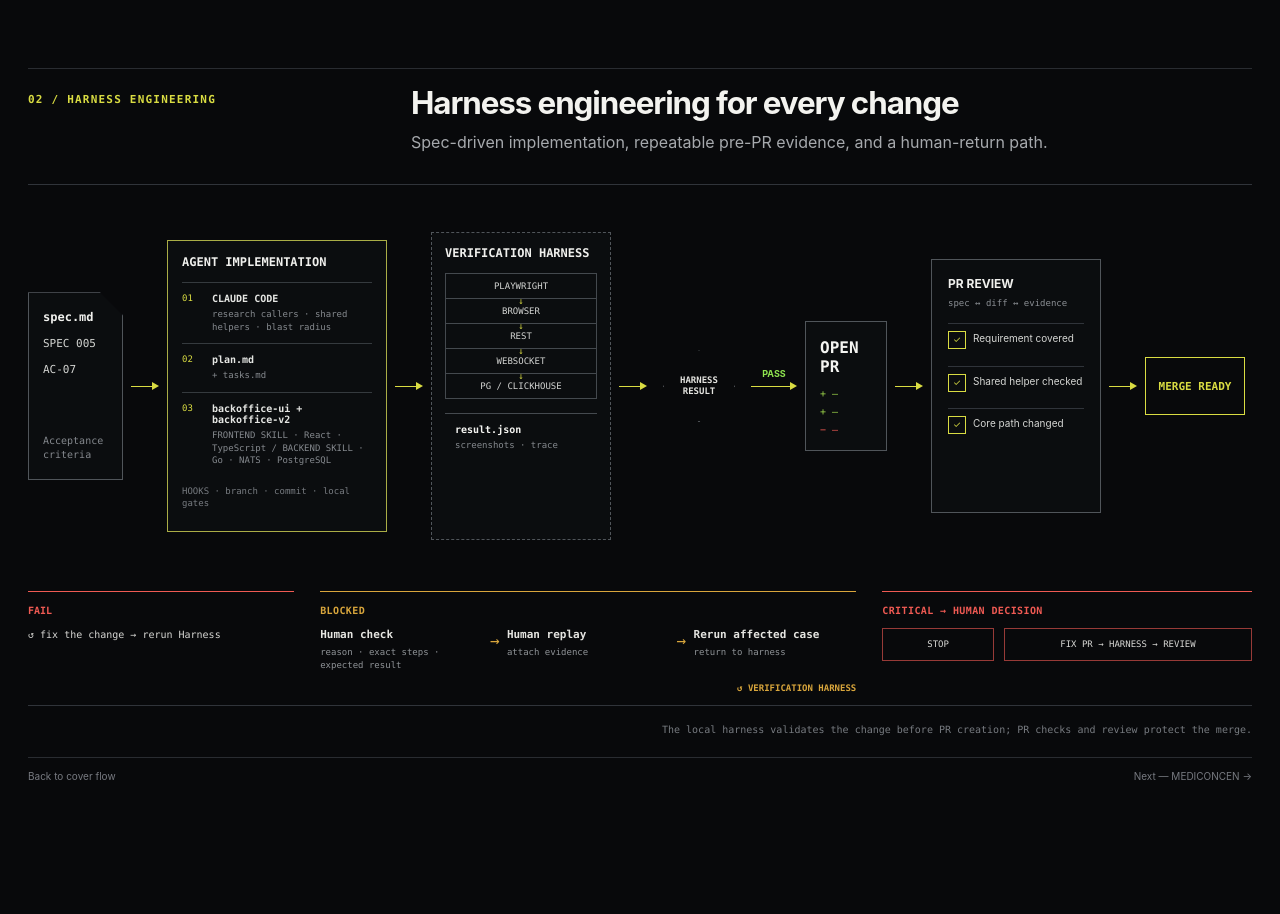
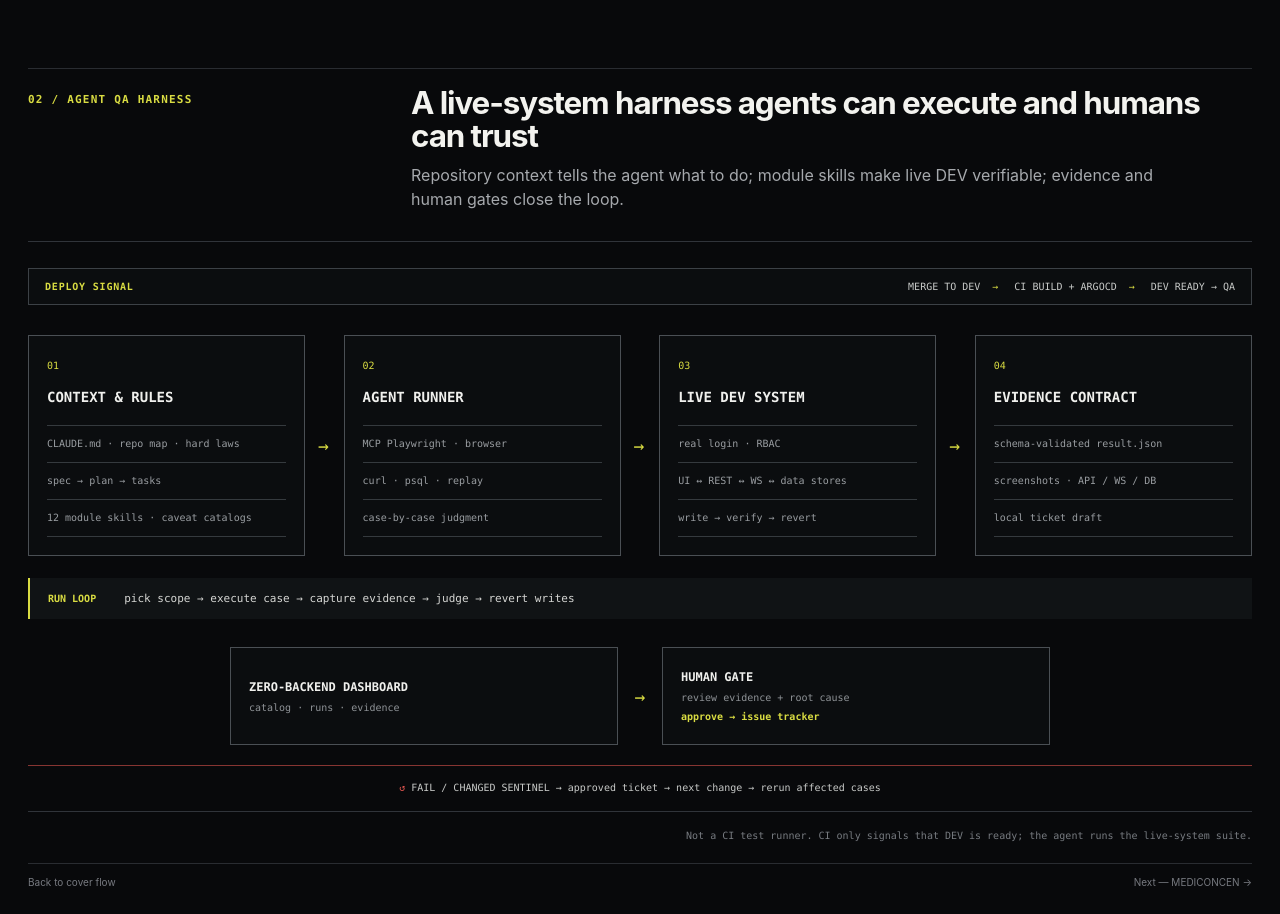
Before and after one commit to outsider987/victor-site, a Next.js app: page /work/cypherlab in a window 1280 px wide. Shown: the part 1120-2034 px from the top of the page. Before the commit the page ends 1928 px from the top, so only its background shows below. Built offline with nearby package versions, Linux system fonts and the light colour scheme.

Commit message:
Reframe CypherLab agent harness

```diff
--- a/src/app/globals.css
+++ b/src/app/globals.css
@@ -166,7 +166,7 @@ html[lang="zh-Hant"] .about-bio { letter-spacing: 0; line-height: 1.42; }
 .cypher-product-section, .cypher-delivery-section { min-width: 0; padding-top: 18px; border-top: 1px solid var(--line); }
 .cypher-delivery-section { margin-top: clamp(84px, 10vh, 132px); }
 .cypher-section-heading { display: grid; grid-template-columns: minmax(190px, .55fr) minmax(0, 1.45fr); align-items: start; gap: clamp(28px, 5vw, 84px); }
-.cypher-section-heading > span, .cypher-stack-rail, .cypher-callouts span, .cypher-trust-paths, .cypher-boundary, .delivery-document, .delivery-implementation, .delivery-pr, .delivery-harness, .delivery-verdict, .delivery-review p, .delivery-merge, .delivery-feedback, .delivery-note { font-family: ui-monospace, SFMono-Regular, Menlo, monospace; }
+.cypher-section-heading > span, .cypher-stack-rail, .cypher-callouts span, .cypher-trust-paths, .cypher-boundary, .harness-trigger, .harness-card, .harness-loop, .harness-outputs, .harness-feedback, .delivery-note { font-family: ui-monospace, SFMono-Regular, Menlo, monospace; }
 .cypher-section-heading > span { padding-top: 6px; color: var(--cypher); font-size: 11px; font-weight: 700; letter-spacing: .11em; }
 .cypher-section-heading h2 { max-width: 850px; margin: 0; color: #f3f3ef; font-size: clamp(27px, 2.45vw, 38px); letter-spacing: -.035em; line-height: 1.05; }
 .cypher-section-heading p { max-width: 760px; margin: 10px 0 0; color: #a6a9ad; font-size: 16px; line-height: 1.5; }
@@ -222,69 +222,31 @@ html[lang="zh-Hant"] .about-bio { letter-spacing: 0; line-height: 1.42; }
 .cypher-trust-paths li:not(:last-child)::after { content: "→"; position: absolute; left: calc(100% + 7px); color: #d7d8d4; font-size: 16px; }
 .cypher-boundary { margin: 13px 0 0; color: #7f8388; font-size: 11px; line-height: 1.5; }
 
-.delivery-canvas { position: relative; min-width: 0; margin-top: 30px; padding: 26px 0 12px; border-block: 1px solid #30343a; }
-.delivery-main-flow { min-height: 350px; display: grid; grid-template-columns: minmax(95px,.58fr) 28px minmax(220px,1.22fr) 28px minmax(180px,1fr) 28px minmax(88px,.48fr) 46px minmax(82px,.45fr) 28px minmax(170px,.92fr) 28px minmax(100px,.55fr); align-items: center; gap: 8px; }
-.delivery-arrow { position: relative; display: block; min-width: 0; height: 26px; font-style: normal; }
-.delivery-arrow::before { position: absolute; top: 50%; right: 5px; left: 0; height: 1px; background: var(--cypher); content: ""; }
-.delivery-arrow::after { position: absolute; top: calc(50% - 4px); right: 0; border-width: 4px 0 4px 7px; border-style: solid; border-color: transparent transparent transparent var(--cypher); content: ""; }
-.delivery-pass span { position: absolute; right: 0; bottom: calc(50% + 7px); left: 0; color: #8ee34f; font-size: 9px; font-weight: 700; text-align: center; }
-.delivery-document, .delivery-implementation, .delivery-pr, .delivery-harness, .delivery-review { min-width: 0; border: 1px solid #50555a; background: #0b0d0f; }
-.delivery-document { min-height: 188px; display: flex; flex-direction: column; gap: 13px; padding: 17px 14px; clip-path: polygon(0 0, calc(100% - 23px) 0, 100% 23px, 100% 100%, 0 100%); }
-.delivery-document strong { color: #f1f1ee; font-size: 12px; }
-.delivery-document span { color: #d4d5d2; font-size: 11px; }
-.delivery-document small { margin-top: auto; color: #85898e; font-size: 10px; line-height: 1.4; }
-.delivery-implementation { min-height: 292px; padding: 14px; border-color: color-mix(in srgb, var(--cypher) 68%, #454a4f); }
-.delivery-implementation h3 { margin: 0; color: #f0f0ed; font-size: 12px; }
-.delivery-implementation ol { display: grid; gap: 0; margin: 13px 0 0; padding: 0; list-style: none; }
-.delivery-implementation li { min-width: 0; display: grid; grid-template-columns: 22px minmax(0,1fr); gap: 8px; padding: 10px 0; border-top: 1px solid #353a3e; }
-.delivery-implementation li > span { color: var(--cypher); font-size: 9px; }
-.delivery-implementation li strong, .delivery-implementation li small { display: block; overflow-wrap: anywhere; }
-.delivery-implementation li strong { color: #e5e6e3; font-size: 10px; }
-.delivery-implementation li small { margin-top: 4px; color: #85898e; font-size: 9px; line-height: 1.4; }
-.delivery-implementation p { margin: 8px 0 0; color: #777b80; font-size: 9px; line-height: 1.4; }
-.delivery-pr { min-height: 130px; display: flex; flex-direction: column; justify-content: center; gap: 7px; padding: 14px; }
-.delivery-pr strong { margin-bottom: 5px; font-size: 16px; }
-.delivery-pr span { color: #92969a; font-size: 10px; }
-.delivery-pr span:nth-of-type(1), .delivery-pr span:nth-of-type(2) { color: #9fd84b; }
-.delivery-pr span:last-child { color: var(--cypher-red); }
-.delivery-harness { min-height: 308px; padding: 13px; border-style: dashed; }
-.delivery-harness h3, .delivery-review h3 { margin: 0; color: #f0f0ed; font-size: 12px; }
-.delivery-harness ol { display: grid; gap: 0; margin: 13px 0 0; padding: 0; list-style: none; }
-.delivery-harness li { position: relative; padding: 7px 4px; border: 1px solid #44494e; color: #d3d4d2; font-size: 9px; text-align: center; }
-.delivery-harness li + li { border-top: 0; }
-.delivery-harness li:not(:last-child)::after { content: "↓"; position: absolute; z-index: 2; right: 0; bottom: -8px; left: 0; color: var(--cypher); }
-.delivery-harness > div { margin-top: 14px; padding: 10px; border-top: 1px solid #454a4f; }
-.delivery-harness > div strong, .delivery-harness > div small { display: block; }
-.delivery-harness > div strong { font-size: 10px; }
-.delivery-harness > div small { margin-top: 5px; color: #85898e; font-size: 9px; }
-.delivery-verdict { align-self: center; display: grid; justify-items: center; text-align: center; }
-.delivery-verdict strong { width: 72px; height: 72px; display: grid; place-items: center; padding: 10px; border: 1px solid #666b70; clip-path: polygon(50% 0,100% 50%,50% 100%,0 50%); color: #e3e3df; font-size: 9px; line-height: 1.25; }
-.delivery-review { min-height: 254px; padding: 16px; }
-.delivery-review p { margin: 7px 0 15px; color: #8b8f94; font-size: 9px; }
-.delivery-review ul { display: grid; gap: 12px; margin: 0; padding: 0; list-style: none; }
-.delivery-review li { position: relative; padding: 8px 0 8px 25px; border-top: 1px solid #30343a; color: #d5d6d3; font-size: 10px; line-height: 1.35; }
-.delivery-review li::before { content: "✓"; position: absolute; top: 7px; left: 0; width: 16px; height: 16px; display: grid; place-items: center; border: 1px solid var(--cypher); color: var(--cypher); font-size: 9px; }
-.delivery-merge { align-self: center; min-height: 58px; display: grid; place-items: center; padding: 10px; border: 1px solid var(--cypher); color: var(--cypher); font-size: 11px; text-align: center; }
-.delivery-feedback { display: grid; grid-template-columns: .72fr 1.45fr 1fr; gap: 26px; margin-top: 30px; }
-.delivery-fail, .delivery-manual, .delivery-critical { min-width: 0; padding-top: 13px; border-top: 1px solid; }
-.delivery-fail { border-color: var(--cypher-red); }
-.delivery-manual { border-color: var(--cypher-amber); }
-.delivery-critical { border-color: var(--cypher-red); }
-.delivery-fail strong, .delivery-fail span { display: block; }
-.delivery-fail strong { color: var(--cypher-red); font-size: 10px; }
-.delivery-fail span { margin-top: 12px; color: #d8d8d5; font-size: 10px; line-height: 1.45; }
-.delivery-manual > strong, .delivery-critical > strong { display: block; margin-bottom: 12px; font-size: 10px; letter-spacing: .04em; }
-.delivery-manual > strong { color: var(--cypher-amber); }
-.delivery-critical > strong { color: var(--cypher-red); }
-.delivery-manual ol { display: grid; grid-template-columns: repeat(3,minmax(0,1fr)); gap: 24px; margin: 0; padding: 0; list-style: none; }
-.delivery-manual li { position: relative; min-width: 0; }
-.delivery-manual li:not(:last-child)::after { content: "→"; position: absolute; top: 3px; left: calc(100% + 7px); color: var(--cypher-amber); }
-.delivery-manual span, .delivery-manual small { display: block; }
-.delivery-manual span { color: #e5e5e1; font-size: 11px; font-weight: 700; }
-.delivery-manual small { margin-top: 5px; color: #8f9397; font-size: 9px; line-height: 1.4; }
-.delivery-manual b { display: block; margin-top: 12px; color: var(--cypher-amber); font-size: 9px; text-align: right; }
-.delivery-critical div { display: grid; grid-template-columns: .45fr 1fr; gap: 10px; }
-.delivery-critical span { padding: 9px; border: 1px solid rgba(239,90,83,.62); color: #d8d8d5; font-size: 9px; line-height: 1.4; text-align: center; }
+.delivery-canvas { min-width: 0; margin-top: 30px; padding: 26px 0 16px; border-block: 1px solid #30343a; }
+.harness-trigger { display: flex; align-items: center; justify-content: space-between; gap: 24px; padding: 12px 16px; border: 1px solid #3c4146; background: #0b0d0f; }
+.harness-trigger > strong { color: var(--cypher); font-size: 10px; letter-spacing: .08em; }
+.harness-trigger ol { display: flex; align-items: center; gap: 34px; margin: 0; padding: 0; list-style: none; }
+.harness-trigger li { position: relative; color: #c8cac8; font-size: 10px; }
+.harness-trigger li:not(:last-child)::after { position: absolute; left: calc(100% + 12px); color: var(--cypher); content: "→"; }
+.harness-grid { display: grid; grid-template-columns: repeat(4,minmax(0,1fr)); gap: clamp(34px,3vw,48px); margin-top: 30px; }
+.harness-card { position: relative; min-width: 0; min-height: 220px; padding: 18px; border: 1px solid #4a4f54; background: #0b0d0f; }
+.harness-card:not(:last-child)::after { position: absolute; top: 50%; left: 100%; width: clamp(34px,3vw,48px); color: var(--cypher); content: "→"; font-size: 18px; line-height: 0; text-align: center; }
+.harness-card > span { color: var(--cypher); font-size: 10px; }
+.harness-card h3 { margin: 16px 0 20px; color: #f0f0ed; font-size: 14px; }
+.harness-card ul { display: grid; gap: 0; margin: 0; padding: 0; border-top: 1px solid #353a3e; list-style: none; }
+.harness-card li { padding: 11px 0; border-bottom: 1px solid #353a3e; color: #999da1; font-size: 10px; line-height: 1.4; }
+.harness-loop { display: grid; grid-template-columns: max-content minmax(0,1fr); align-items: center; gap: 28px; margin-top: 22px; padding: 14px 18px; border-left: 2px solid var(--cypher); background: #101315; }
+.harness-loop strong { color: var(--cypher); font-size: 10px; }
+.harness-loop span { color: #d5d6d3; font-size: 11px; }
+.harness-outputs { width: min(820px,100%); display: grid; grid-template-columns: 1fr 44px 1fr; align-items: center; margin: 28px auto 0; }
+.harness-outputs article { min-height: 98px; display: flex; flex-direction: column; justify-content: center; padding: 16px 18px; border: 1px solid #4a4f54; background: #0b0d0f; }
+.harness-outputs strong, .harness-outputs span, .harness-outputs b { display: block; }
+.harness-outputs strong { color: #f0f0ed; font-size: 12px; }
+.harness-outputs span { margin-top: 8px; color: #8f9397; font-size: 10px; }
+.harness-outputs b { margin-top: 8px; color: var(--cypher); font-size: 10px; }
+.harness-outputs > i { color: var(--cypher); font-size: 18px; font-style: normal; text-align: center; }
+.harness-feedback { margin: 20px 0 0; padding-top: 14px; border-top: 1px solid rgba(239,90,83,.55); color: #c8cac8; font-size: 10px; line-height: 1.5; text-align: center; }
+.harness-feedback::first-letter { color: var(--cypher-red); }
 .delivery-note { margin-top: 16px; color: #777b80; font-size: 10px; line-height: 1.5; text-align: right; }
 .mediconcen-case { --care: #007a58; --care-paper: #efeee8; --care-line: #c9cbc5; padding: 25px; background: var(--care-paper); color: #111513; }
 .project-dialog .mediconcen-case { display: block; }
@@ -374,19 +336,9 @@ html[lang="zh-Hant"] .about-bio { letter-spacing: 0; line-height: 1.42; }
 @media (max-width: 1180px) {
   .cypher-product-layout { grid-template-columns: minmax(110px,.28fr) minmax(0,1.72fr); }
   .cypher-operator { grid-column: 1 / -1; min-height: 390px; }
-  .delivery-main-flow { min-height: 0; display: flex; flex-direction: column; align-items: stretch; gap: 0; }
-  .delivery-arrow { width: 100%; height: 34px; }
-  .delivery-arrow::before { top: 0; right: auto; bottom: 5px; left: 50%; width: 1px; height: auto; }
-  .delivery-arrow::after { top: auto; right: auto; bottom: 0; left: calc(50% - 4px); border-width: 7px 4px 0; border-color: var(--cypher) transparent transparent; }
-  .delivery-pass span { top: 10px; right: auto; bottom: auto; left: calc(50% + 12px); }
-  .delivery-document, .delivery-implementation, .delivery-pr, .delivery-harness, .delivery-review, .delivery-merge { width: 100%; min-height: 0; }
-  .delivery-document { min-height: 138px; }
-  .delivery-implementation { min-height: 0; }
-  .delivery-pr { min-height: 110px; }
-  .delivery-harness { min-height: 0; }
-  .delivery-verdict { width: 100%; align-items: center; }
-  .delivery-verdict strong { width: 86px; height: 86px; }
-  .delivery-feedback { grid-template-columns: 1fr; margin-top: 28px; }
+  .harness-grid { grid-template-columns: 1fr; gap: 34px; }
+  .harness-card { min-height: 0; }
+  .harness-card:not(:last-child)::after { top: 100%; left: 0; width: 100%; line-height: 34px; content: "↓"; }
 }
 
 @media (min-width: 821px) and (max-height: 820px) {
@@ -518,10 +470,13 @@ html[lang="zh-Hant"] .about-bio { letter-spacing: 0; line-height: 1.42; }
   .cypher-trust-paths ol { grid-template-columns: 1fr; gap: 22px; }
   .cypher-trust-paths li:not(:last-child)::after { content: "↓"; top: calc(100% + 3px); left: 16px; }
   .delivery-canvas { padding-top: 20px; }
-  .delivery-feedback { grid-template-columns: 1fr; }
-  .delivery-manual ol { grid-template-columns: 1fr; gap: 27px; }
-  .delivery-manual li:not(:last-child)::after { content: "↓"; top: calc(100% + 5px); left: 1px; }
-  .delivery-critical div { grid-template-columns: 1fr; }
+  .harness-trigger { align-items: flex-start; flex-direction: column; }
+  .harness-trigger ol { align-items: flex-start; flex-direction: column; gap: 22px; }
+  .harness-trigger li:not(:last-child)::after { top: calc(100% + 3px); left: 0; content: "↓"; }
+  .harness-loop { grid-template-columns: 1fr; gap: 8px; }
+  .harness-outputs { grid-template-columns: 1fr; }
+  .harness-outputs > i { min-height: 34px; line-height: 34px; transform: rotate(90deg); }
+  .harness-feedback { text-align: left; }
   .delivery-note { text-align: left; }
   .mediconcen-case { padding: 18px 16px 24px; }
   .mediconcen-case .case-title { grid-template-columns: 1fr; }
--- a/src/components/case-study.tsx
+++ b/src/components/case-study.tsx
@@ -52,40 +52,21 @@ function CypherArchitecture({ lang }: { lang: "en" | "zh" }) {
       boundary: "Pricing internals omitted. Accepted, pending approval, and engine-applied remain distinct states.",
     },
     delivery: {
-      eyebrow: "02 / HARNESS ENGINEERING",
-      title: "Harness engineering for every change",
-      lede: "Spec-driven implementation, repeatable pre-PR evidence, and a human-return path.",
-      spec: ["spec.md", "SPEC 005", "AC-07", "Acceptance criteria"],
-      implementation: "AGENT IMPLEMENTATION",
-      claude: ["CLAUDE CODE", "research callers · shared helpers · blast radius"],
-      plan: ["plan.md", "+ tasks.md"],
-      repos: [
-        ["backoffice-ui", "React · TypeScript", "FRONTEND SKILL"],
-        ["backoffice-v2", "Go · NATS · PostgreSQL", "BACKEND SKILL"],
+      eyebrow: "02 / AGENT QA HARNESS",
+      title: "A live-system harness agents can execute and humans can trust",
+      lede: "Repository context tells the agent what to do; module skills make live DEV verifiable; evidence and human gates close the loop.",
+      trigger: ["DEPLOY SIGNAL", "MERGE TO DEV", "CI BUILD + ARGOCD", "DEV READY → QA"],
+      blocks: [
+        { number: "01", title: "CONTEXT & RULES", items: ["CLAUDE.md · repo map · hard laws", "spec → plan → tasks", "12 module skills · caveat catalogs"] },
+        { number: "02", title: "AGENT RUNNER", items: ["MCP Playwright · browser", "curl · psql · replay", "case-by-case judgment"] },
+        { number: "03", title: "LIVE DEV SYSTEM", items: ["real login · RBAC", "UI ↔ REST ↔ WS ↔ data stores", "write → verify → revert"] },
+        { number: "04", title: "EVIDENCE CONTRACT", items: ["schema-validated result.json", "screenshots · API / WS / DB", "local ticket draft"] },
       ],
-      hooks: "HOOKS · branch · commit · local gates",
-      pr: "OPEN PR",
-      harness: "VERIFICATION HARNESS",
-      evidence: ["PLAYWRIGHT", "BROWSER", "REST", "WEBSOCKET", "PG / CLICKHOUSE"],
-      result: ["result.json", "screenshots · trace"],
-      verdict: "HARNESS RESULT",
-      pass: "PASS",
-      fail: "FAIL",
-      retry: "fix the change → rerun Harness",
-      blocked: "BLOCKED",
-      manual: [
-        ["Human check", "reason · exact steps · expected result"],
-        ["Human replay", "attach evidence"],
-        ["Rerun affected case", "return to harness"],
-      ],
-      review: "PR REVIEW",
-      compare: "spec ↔ diff ↔ evidence",
-      checks: ["Requirement covered", "Shared helper checked", "Core path changed"],
-      merge: "MERGE READY",
-      critical: "CRITICAL → HUMAN DECISION",
-      stop: "STOP",
-      fix: "FIX PR → HARNESS → REVIEW",
-      note: "The local harness validates the change before PR creation; PR checks and review protect the merge.",
+      loop: ["RUN LOOP", "pick scope → execute case → capture evidence → judge → revert writes"],
+      dashboard: ["ZERO-BACKEND DASHBOARD", "catalog · runs · evidence"],
+      human: ["HUMAN GATE", "review evidence + root cause", "approve → issue tracker"],
+      feedback: "FAIL / CHANGED SENTINEL → approved ticket → next change → rerun affected cases",
+      note: "Not a CI test runner. CI only signals that DEV is ready; the agent runs the live-system suite.",
     },
   } : {
     product: {
@@ -120,40 +101,21 @@ function CypherArchitecture({ lang }: { lang: "en" | "zh" }) {
       boundary: "內部定價邏輯不公開；已接受、待核准與引擎已套用是不同狀態。",
     },
     delivery: {
-      eyebrow: "02 / HARNESS 工程",
-      title: "每項變更的 Harness 工程",
-      lede: "由規格驅動實作，Harness 通過後才建立 PR，並留下可重跑證據。",
-      spec: ["spec.md", "SPEC 005", "AC-07", "驗收條件"],
-      implementation: "AGENT 實作",
-      claude: ["CLAUDE CODE", "搜尋 callers · 共用 helpers · 影響範圍"],
-      plan: ["plan.md", "+ tasks.md"],
-      repos: [
-        ["backoffice-ui", "React · TypeScript", "前端 SKILL"],
-        ["backoffice-v2", "Go · NATS · PostgreSQL", "後端 SKILL"],
+      eyebrow: "02 / AGENT QA HARNESS",
+      title: "讓 Agent 能執行、讓人能信任的真實系統 Harness",
+      lede: "Repository context 告訴 Agent 如何工作；模組 skills 讓真實 DEV 可被驗證；證據與人工關卡完成閉環。",
+      trigger: ["部署信號", "合併至 DEV", "CI BUILD + ARGOCD", "DEV READY → QA"],
+      blocks: [
+        { number: "01", title: "CONTEXT 與規則", items: ["CLAUDE.md · repo map · hard laws", "spec → plan → tasks", "12 組模組 skills · caveat catalogs"] },
+        { number: "02", title: "AGENT RUNNER", items: ["MCP Playwright · 瀏覽器", "curl · psql · replay", "逐案例判定結果"] },
+        { number: "03", title: "真實 DEV 系統", items: ["真實登入 · RBAC", "UI ↔ REST ↔ WS ↔ data stores", "寫入 → 驗證 → 還原"] },
+        { number: "04", title: "證據 CONTRACT", items: ["schema 驗證的 result.json", "截圖 · API / WS / DB", "本機 ticket 草稿"] },
       ],
-      hooks: "HOOKS · 分支 · commit · 本機 gate",
-      pr: "建立 PR",
-      harness: "驗證 HARNESS",
-      evidence: ["PLAYWRIGHT", "瀏覽器", "REST", "WEBSOCKET", "PG / CLICKHOUSE"],
-      result: ["result.json", "截圖 · trace"],
-      verdict: "HARNESS 結果",
-      pass: "通過",
-      fail: "失敗",
-      retry: "修正變更 → 重跑 Harness",
-      blocked: "需要人工介入",
-      manual: [
-        ["人工交接", "原因 · 明確步驟 · 預期結果"],
-        ["人工重測", "附上證據"],
-        ["重跑受影響案例", "回到 harness"],
-      ],
-      review: "PR 審查",
-      compare: "規格 ↔ diff ↔ 證據",
-      checks: ["需求已覆蓋", "已檢查共用 helper", "修改位於核心路徑"],
-      merge: "可合併",
-      critical: "重大問題 → 人工決策",
-      stop: "停止",
-      fix: "修正 PR → HARNESS → 審查",
-      note: "本機 Harness 先驗證變更，再建立 PR；PR checks 與審查共同保護合併。",
+      loop: ["執行閉環", "選範圍 → 逐案例執行 → 保存證據 → 判定 → 還原寫入"],
+      dashboard: ["無後端 DASHBOARD", "catalog · runs · evidence"],
+      human: ["人工關卡", "審查證據與 root cause", "核准 → issue tracker"],
+      feedback: "FAIL / SENTINEL_CHANGED → 人工核准 ticket → 下一輪變更 → 重跑受影響案例",
+      note: "這不是 CI test runner。CI 只通知 DEV 已就緒；Agent 才是執行真實系統測試的 runner。",
     },
   };
 
@@ -222,49 +184,23 @@ function CypherArchitecture({ lang }: { lang: "en" | "zh" }) {
         </header>
 
         <div className="delivery-canvas">
-          <div className="delivery-main-flow">
-            <article className="delivery-document delivery-spec"><strong>{copy.delivery.spec[0]}</strong><span>{copy.delivery.spec[1]}</span><span>{copy.delivery.spec[2]}</span><small>{copy.delivery.spec[3]}</small></article>
-            <i className="delivery-arrow" aria-hidden="true" />
-            <article className="delivery-implementation">
-              <h3>{copy.delivery.implementation}</h3>
-              <ol>
-                <li><span>01</span><div><strong>{copy.delivery.claude[0]}</strong><small>{copy.delivery.claude[1]}</small></div></li>
-                <li><span>02</span><div><strong>{copy.delivery.plan[0]}</strong><small>{copy.delivery.plan[1]}</small></div></li>
-                <li><span>03</span><div><strong>{copy.delivery.repos.map(([name]) => name).join(" + ")}</strong><small>{copy.delivery.repos.map(([, stack, rule]) => `${rule} · ${stack}`).join(" / ")}</small></div></li>
-              </ol>
-              <p>{copy.delivery.hooks}</p>
-            </article>
-            <i className="delivery-arrow" aria-hidden="true" />
-            <article className="delivery-harness">
-              <h3>{copy.delivery.harness}</h3>
-              <ol>{copy.delivery.evidence.map((item) => <li key={item}>{item}</li>)}</ol>
-              <div><strong>{copy.delivery.result[0]}</strong><small>{copy.delivery.result[1]}</small></div>
-            </article>
-            <i className="delivery-arrow" aria-hidden="true" />
-            <div className="delivery-verdict"><strong>{copy.delivery.verdict}</strong></div>
-            <i className="delivery-arrow delivery-pass" aria-hidden="true"><span>{copy.delivery.pass}</span></i>
-            <article className="delivery-pr"><strong>{copy.delivery.pr}</strong><span>+ —</span><span>+ —</span><span>− —</span></article>
-            <i className="delivery-arrow" aria-hidden="true" />
-            <article className="delivery-review"><h3>{copy.delivery.review}</h3><p>{copy.delivery.compare}</p><ul>{copy.delivery.checks.map((check) => <li key={check}>{check}</li>)}</ul></article>
-            <i className="delivery-arrow" aria-hidden="true" />
-            <strong className="delivery-merge">{copy.delivery.merge}</strong>
+          <div className="harness-trigger">
+            <strong>{copy.delivery.trigger[0]}</strong>
+            <ol>{copy.delivery.trigger.slice(1).map((step) => <li key={step}>{step}</li>)}</ol>
           </div>
-
-          <div className="delivery-feedback">
-            <section className="delivery-fail" aria-label={copy.delivery.fail}>
-              <strong>{copy.delivery.fail}</strong>
-              <span>↺ {copy.delivery.retry}</span>
-            </section>
-            <section className="delivery-manual" aria-label={copy.delivery.blocked}>
-              <strong>{copy.delivery.blocked}</strong>
-              <ol>{copy.delivery.manual.map(([title, detail]) => <li key={title}><span>{title}</span><small>{detail}</small></li>)}</ol>
-              <b>↺ {copy.delivery.harness}</b>
-            </section>
-            <section className="delivery-critical" aria-label={copy.delivery.critical}>
-              <strong>{copy.delivery.critical}</strong>
-              <div><span>{copy.delivery.stop}</span><span>{copy.delivery.fix}</span></div>
-            </section>
+          <div className="harness-grid">
+            {copy.delivery.blocks.map((block) => <article className="harness-card" key={block.number}>
+              <span>{block.number}</span><h3>{block.title}</h3>
+              <ul>{block.items.map((item) => <li key={item}>{item}</li>)}</ul>
+            </article>)}
           </div>
+          <div className="harness-loop"><strong>{copy.delivery.loop[0]}</strong><span>{copy.delivery.loop[1]}</span></div>
+          <div className="harness-outputs">
+            <article><strong>{copy.delivery.dashboard[0]}</strong><span>{copy.delivery.dashboard[1]}</span></article>
+            <i aria-hidden="true">→</i>
+            <article><strong>{copy.delivery.human[0]}</strong><span>{copy.delivery.human[1]}</span><b>{copy.delivery.human[2]}</b></article>
+          </div>
+          <p className="harness-feedback">↺ {copy.delivery.feedback}</p>
         </div>
         <footer className="delivery-note">{copy.delivery.note}</footer>
       </motion.section>
```
